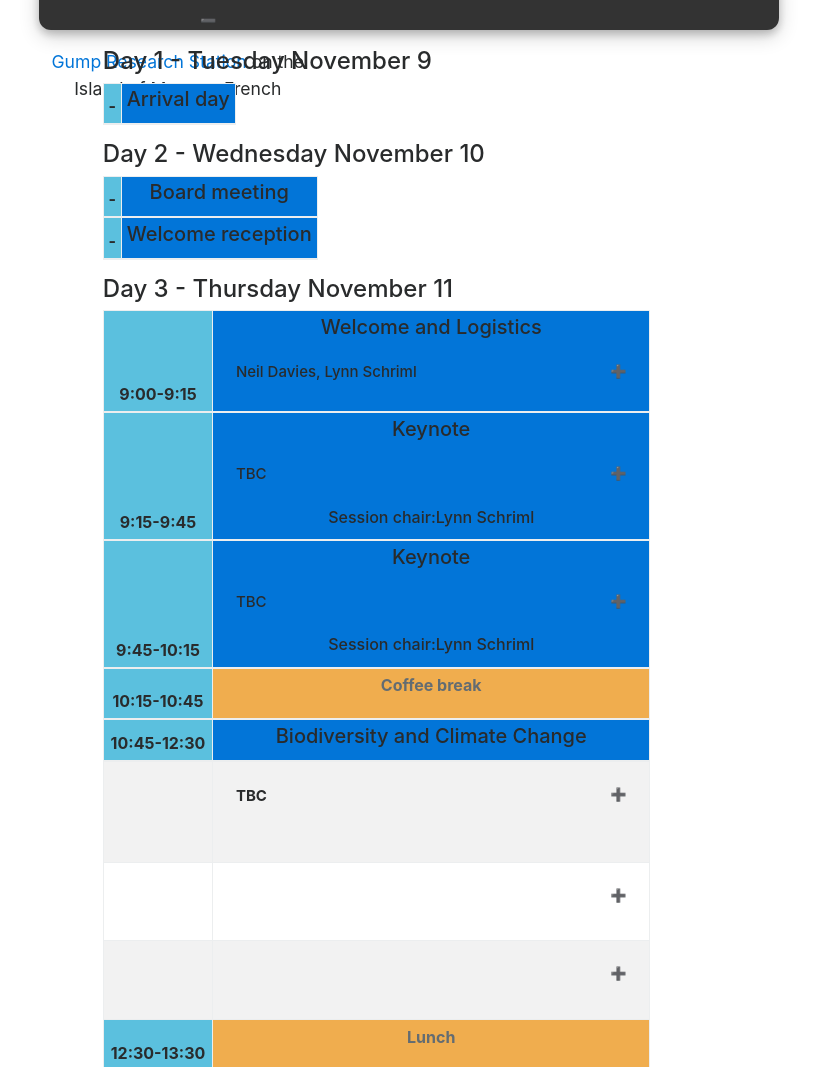
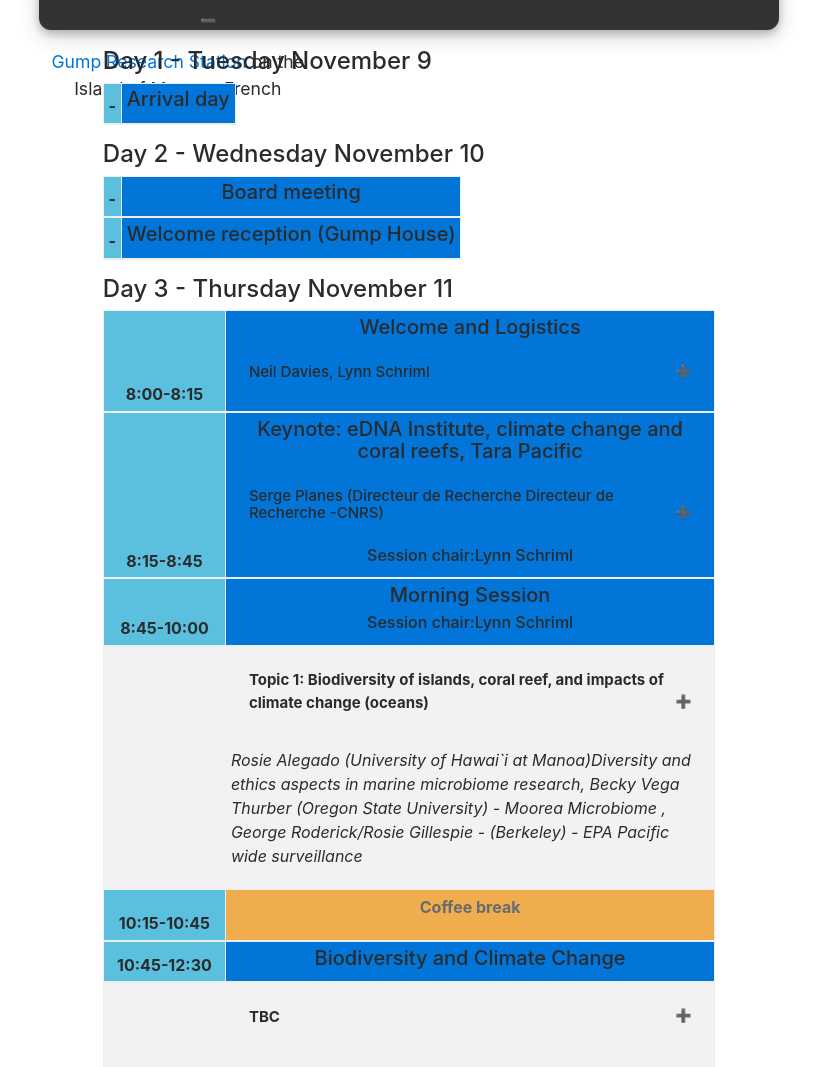
Before and after one commit to GenomicsStandardsConsortium/GSC23-Bangkok, a Jekyll site: the page built from program.html, in a window 1280 px wide and 1400 px high. Shown: the part 333-1400 px from the top of the window, without its empty margins (231-1048 px from the left). Built offline with Jekyll 4.4.1, drawn with Linux system fonts in a browser that asks for light colours; nearby versions of some CDN libraries.

Commit message:
Update schedule.yml

```diff
--- a/_data/schedule.yml
+++ b/_data/schedule.yml
@@ -14,26 +14,33 @@
     title: "Board meeting"
   - startTime: ""
     endTime: ""
-    title: "Welcome reception"
+    title: "Welcome reception (Gump House)"
+#Day2
 - date: "2021-11-11"
   dateReadable: "Thursday November 11"
   timeslots:
-  - startTime: "9:00"
-    endTime: "9:15"
+  - startTime: "8:00"
+    endTime: "8:15"
     title: "Welcome and Logistics"
     speaker: "Neil Davies, Lynn Schriml"
-  - startTime: "9:15"
-    endTime: "9:45"
-    title: "Keynote"
-    speaker: "TBC"
+  - startTime: "8:15"
+    endTime: "8:45"
+    title: "Keynote: eDNA Institute, climate change and coral reefs, Tara Pacific"
+    speaker: "Serge Planes (Directeur de Recherche Directeur de Recherche -CNRS)"
     abstract: "TBC"
     chair: "Lynn Schriml"
-  - startTime: "9:45"
-    endTime: "10:15"
-    title: "Keynote"
-    speaker: "TBC"
-    abstract: "TBC"
+  - startTime: "8:45"
+    endTime: "10:00"
+    title: "Morning Session"
     chair: "Lynn Schriml"
+    type: "presentation"
+    events:
+      - title: "Topic 1: Biodiversity of islands, coral reef, and impacts of climate change (oceans)"
+        link: ""
+        abstract: "TBC"
+        speakers: "Rosie Alegado (University of Hawai`i at Manoa)Diversity and ethics aspects in marine microbiome research, Becky Vega Thurber (Oregon State University) - Moorea Microbiome , George Roderick/Rosie Gillespie - (Berkeley) - EPA Pacific wide surveillance"
+        speakers-link: ""
+
   - startTime: "10:15"
     endTime: "10:45"
     title: "Coffee break"
```
